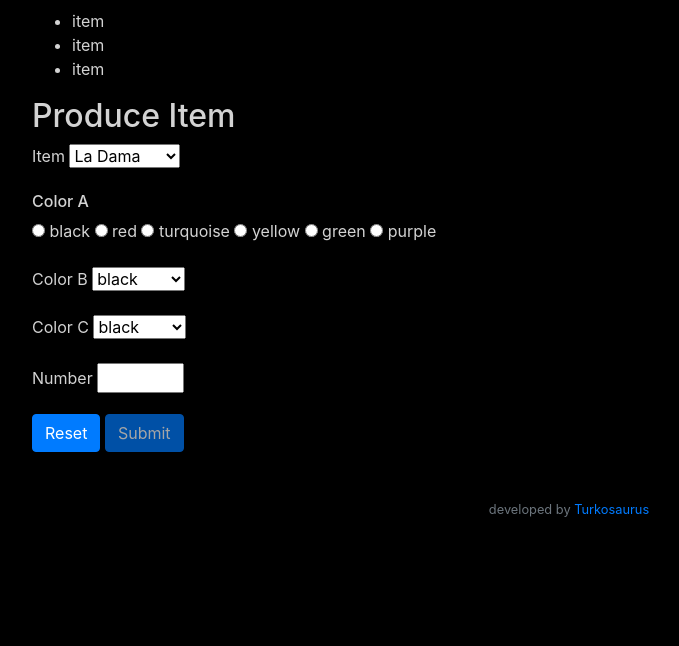
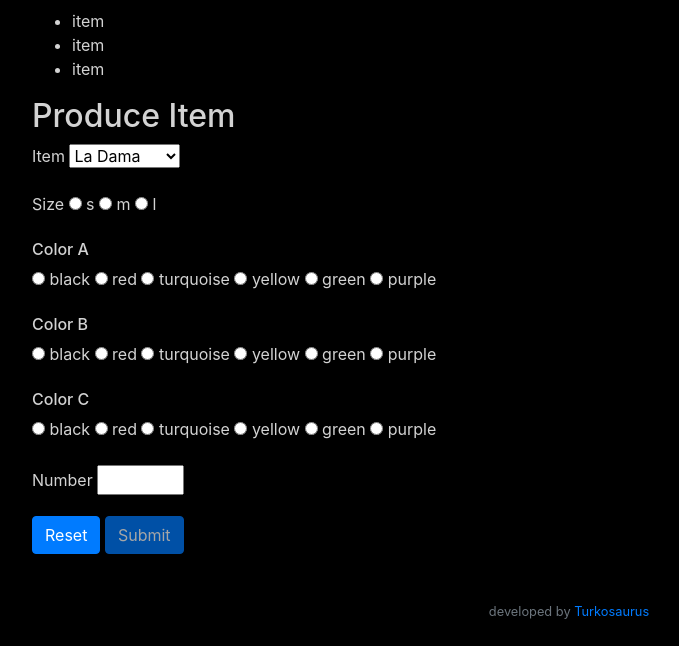
Before and after one commit to turkosaurus/nailivic, a Flask app: page /items in a window 1280 px wide. Shown: the part 207-853 px from the top of the page, without its empty margins (71-750 px from the left). Before the commit the page ends 724 px from the top, so only its background shows below. Run offline with Flask 2, Linux system fonts and the light colour scheme; the visitor is signed in with stand-in values (Sample User, id 1); some libraries are stand-ins or nearby versions.

Commit message:
items v2 complete with radio

```diff
--- a/application.py
+++ b/application.py
@@ -42,7 +42,7 @@ authusers = []
 authusers.append(os.getenv('USERA'))
 authusers.append(os.getenv('USERB'))
 
-###### DATA STRUCTURES ######
+###### TEMPLATES ######
 # Set type variables
 # Loteria
 colors = ['black', 'red', 'turquoise', 'yellow', 'green', 'purple']
@@ -67,6 +67,7 @@ class loteria:
     a: str
     b: str
     c: str
+
 
 ###### Helper Functions ######
 
@@ -138,7 +139,7 @@ def dashboard():
 @app.route('/items')
 @login_required
 def items():
-    return render_template('items.html', loterias=loterias, colors=colors)
+    return render_template('items.html', loterias=loterias, sizes=sizes, colors=colors)
 
 @app.route('/parts')
 @login_required
--- a/templates/items.html
+++ b/templates/items.html
@@ -23,6 +23,8 @@ Dashboard
     </div>
     <div class="row">
         <form action="/items" method="post">
+
+            <!-- Item -->
             <div class="form-group">
                 <label for="item">Item</label>
                 <select name="item" id="item">
@@ -32,6 +34,16 @@ Dashboard
                 </select>
             </div>
 
+            <!-- Size -->
+            <div class="form-group">
+                <label for="size">Size</label>
+                {% for size in sizes %}
+                    <input type="radio" id="{{ size }}" name="size A" value="{{ size }}">
+                    <label for="{{ size }}">{{ size }}</label>
+                {% endfor %}
+            </div>
+
+
             <!-- Color A -->
             <h6>Color A</h6>
             <div class="form-group">
@@ -40,25 +52,21 @@ Dashboard
                     <label for="{{ color }}">{{ color }}</label>
                 {% endfor %}
             </div>
-
-
-
-            <!-- dropdowns -->
+            <!-- Color B -->
+            <h6>Color B</h6>
             <div class="form-group">
-                <label for="b_color">Color B</label>
-                <select name="b_color" id="b_color">
-                    {% for color in colors %}
-                        <option value="{{ color }}">{{ color }}</option>
-                    {% endfor %}
-                </select>
+                {% for color in colors %}
+                    <input type="radio" id="{{ color }}" name="Color B" value="{{ color }}">
+                    <label for="{{ color }}">{{ color }}</label>
+                {% endfor %}
             </div>
+            <!-- Color C -->
+            <h6>Color C</h6>
             <div class="form-group">
-                <label for="c_color">Color C</label>
-                <select name="c_color" id="c_color">
-                    {% for color in colors %}
-                        <option value="{{ color }}">{{ color }}</option>
-                    {% endfor %}
-                </select>
+                {% for color in colors %}
+                    <input type="radio" id="{{ color }}" name="Color C" value="{{ color }}">
+                    <label for="{{ color }}">{{ color }}</label>
+                {% endfor %}
             </div>
             <div class="form-group">
                 <label for="number">Number</label>
```
